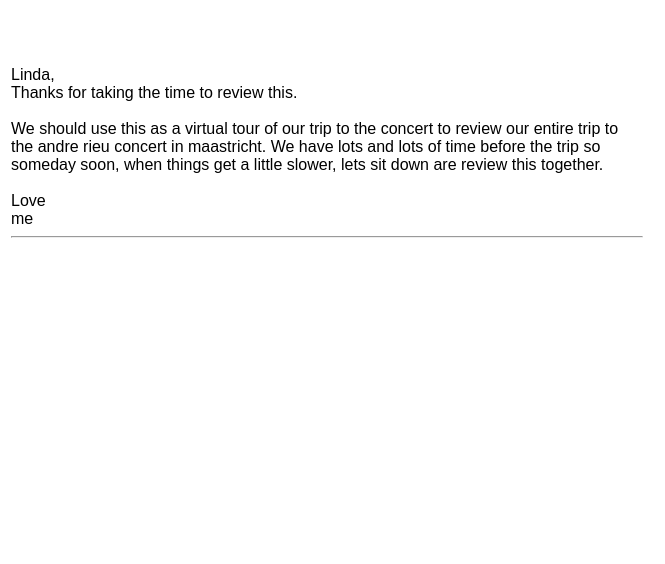
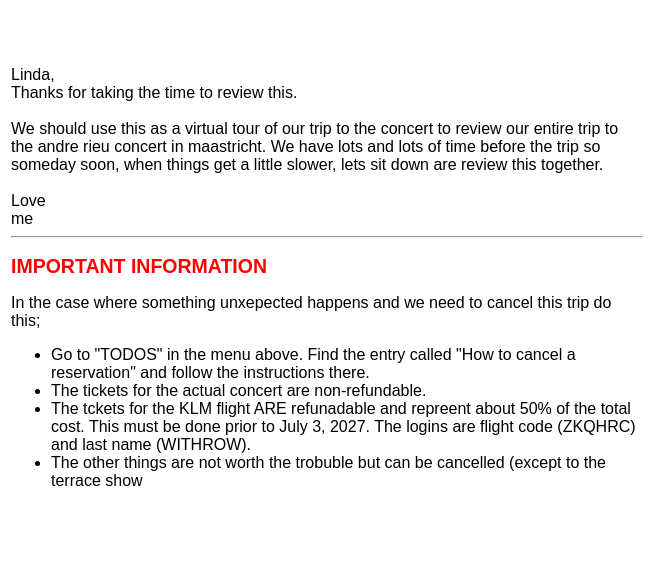
Before and after one commit to thebyteking/ANDRE, a plain HTML site: page pages/home.html in a window 1280 px wide. Shown: the top 564 px of the page, 615-1280 px from the left. Drawn offline with Linux system fonts and the light colour scheme.

Commit message:
Add files via upload

```diff
--- a/pages/home.html
+++ b/pages/home.html
@@ -59,9 +59,26 @@ lets sit down are review this together.
 Love<br>
 me
 <hr>
+<font size=2 color=red>
+<h2>IMPORTANT INFORMATION</H2></FONT>
+In the case where something unxepected happens and we need to cancel this trip do this;
+<ul>
+<li>Go to "TODOS" in the menu above. Find the entry called "How to cancel a reservation" and follow the instructions there.</li>
+<li>The tickets for the actual concert are non-refundable.</li>
+<li>The tckets for the KLM flight ARE refunadable and repreent about 50% of the total cost. This must be done prior to
+July 3, 2027. The logins are flight code (ZKQHRC) and last name (WITHROW).</LI>
+<LI>The other things are not worth the trobuble but can be cancelled (except to the terrace show</li>
+
+
+</ul>
 
 </td></tr>
 </table>
+
+
+
+
+
 
 
 <br> <br> <br> <br> <br> <br> <br> <br> <br> <br> <br> <br> <br> <br> <br> <br> <br> <br> <br> <br> <br>
```
